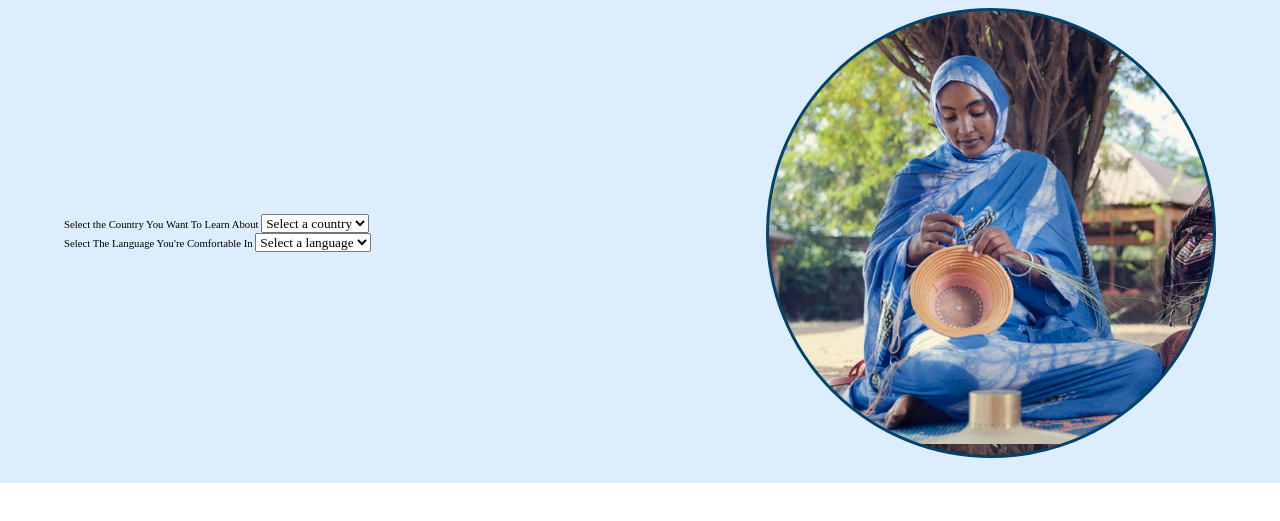
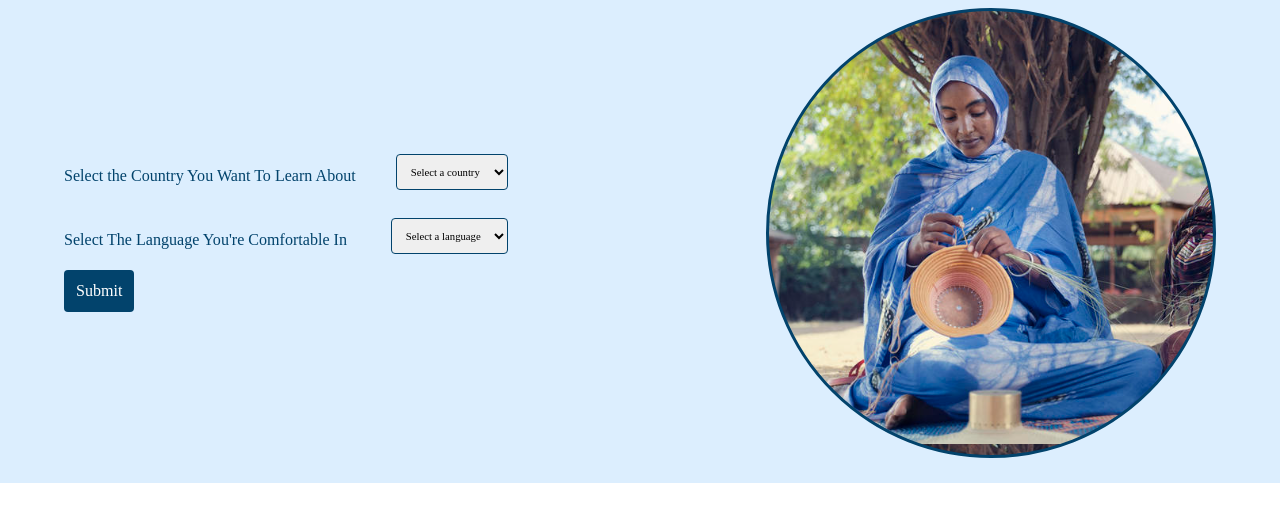
Before and after one commit to dianasolomon/UnityAid_GDSC_Solution_Challenge2024, a website: page refugee page/refugee_page.html in a window 1280 px wide. Shown: the part 87-608 px from the top of the page. Drawn offline with nearby package versions, Linux system fonts and the light colour scheme.

Commit message:
Keeping things updated

```diff
--- a/about/about.css
+++ b/about/about.css
@@ -14,7 +14,7 @@
 
 }
 html {
-    font-size: 95%;
+    font-size: 67%;
 }
 
 
@@ -105,9 +105,7 @@
 main{
 
     min-height: 1000px;
-
-
-    margin-top: 100px;
+    margin-top: 70px;
 
 }
 .main-div1, .main-div2{
--- a/home/home.css
+++ b/home/home.css
@@ -99,13 +99,13 @@
     padding: 0.5em;
     border-radius: 30px;
     border: 2px solid var(--pure-white-shade);
-    color: var(--pure-white-shade);
+    color: white;
 }
 .donate-btn-header:hover{
     background-color: var(--hover-color);
 }
 main{
-    padding-top: 95px;
+    padding-top: 90px;
     width: 100%;
 }
 
--- a/refugee page/refugee_page.css
+++ b/refugee page/refugee_page.css
@@ -117,6 +117,13 @@
     justify-content: space-between;
     align-items: center;
 }
+.language,.country {
+    display: flex;
+    gap: 40px;
+    justify-content: space-between;
+    align-items: center;
+    margin: 0 auto;
+}
 
 .image-main-div1{
     background-image: url(../resources/refugee-women-working.png);
@@ -125,7 +132,30 @@
     border-radius: 50%;
     border: 3px solid var(--dark-blue-shade);
 }
-
+.input-form label{
+    font-size: var(--medium-font-size);
+    margin-bottom: 8px;
+    color: var(--dark-blue-shade);
+}
+.input-form select {
+    padding: 10px;
+    margin-bottom: 16px;
+    border: 1px solid var(--dark-blue-shade);
+    border-radius: 4px;
+    font-size: var(--small-font-size);
+}
+.input-form button {
+    background-color: var(--dark-blue-shade);
+    color: var(--pure-white-shade);
+    font-size: var(--medium-font-size);
+    padding: 12px;
+    border: none;
+    border-radius: 4px;
+    cursor: pointer;
+}
+.input-form button:hover {
+    background-color: var(--hover-color);
+}
 .country-selection{
     font-size: 1rem;
 
--- a/refugee page/refugee_page.html
+++ b/refugee page/refugee_page.html
@@ -26,13 +26,16 @@
         <div class="main-div1">
             <div class="container main-div1-container">
                 <form action="#" class="input-form">
+                    <div class="country">
                     <label for="country" class="country-selection">Select the Country You Want To Learn About</label>
                     <select name="country" id="country">
                         <option value="">Select a country</option>
                         <option value="germany">Germany</option>
-                        <option value="united-states">United States</option>
+                        <option value="netherlands">Netherlands</option>
                     </select>
+                </div>
                     <br>
+                    <div class="language">
                     <label for="language">Select The Language You're Comfortable In</label>
                     <select name="language" id="language">
                         <option value="">Select a language</option>
@@ -40,13 +43,16 @@
                         <option value="ukrainian">Ukrainian</option>
                         <option value="afghan">Afghan</option>
                     </select>
+                </div>
+                <button>Submit</button>
                 </form>
+
                 <div class="image-main-div1"></div>
             </div>
         </div>
         <div class="main-div2">
             <div class="container main-div2-container">
-                <div class="germany-chosen hidden">
+                <div class="netherlands-chosen hidden">
                     <ul class="list-of-topics">
                         <li><a href=""></a></li>
                         <li><a href=""></a></li>
```
Also changed, not shown: donation page/donation.css (+8 -3 lines), index.html (+1 -1 lines).
